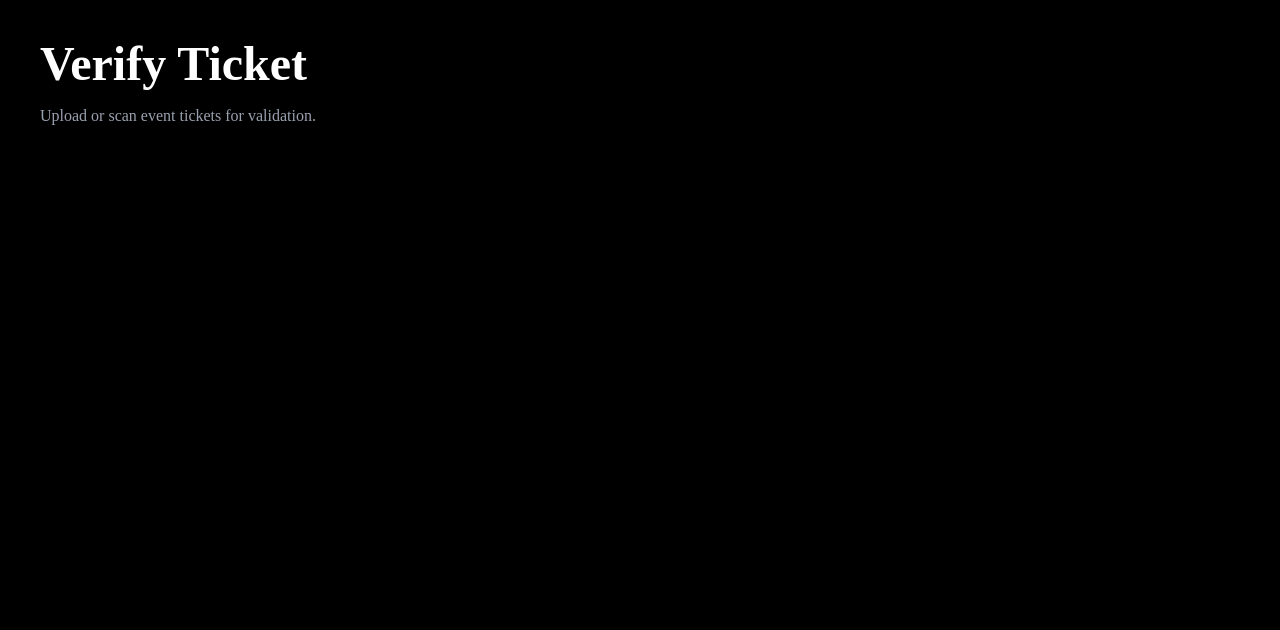
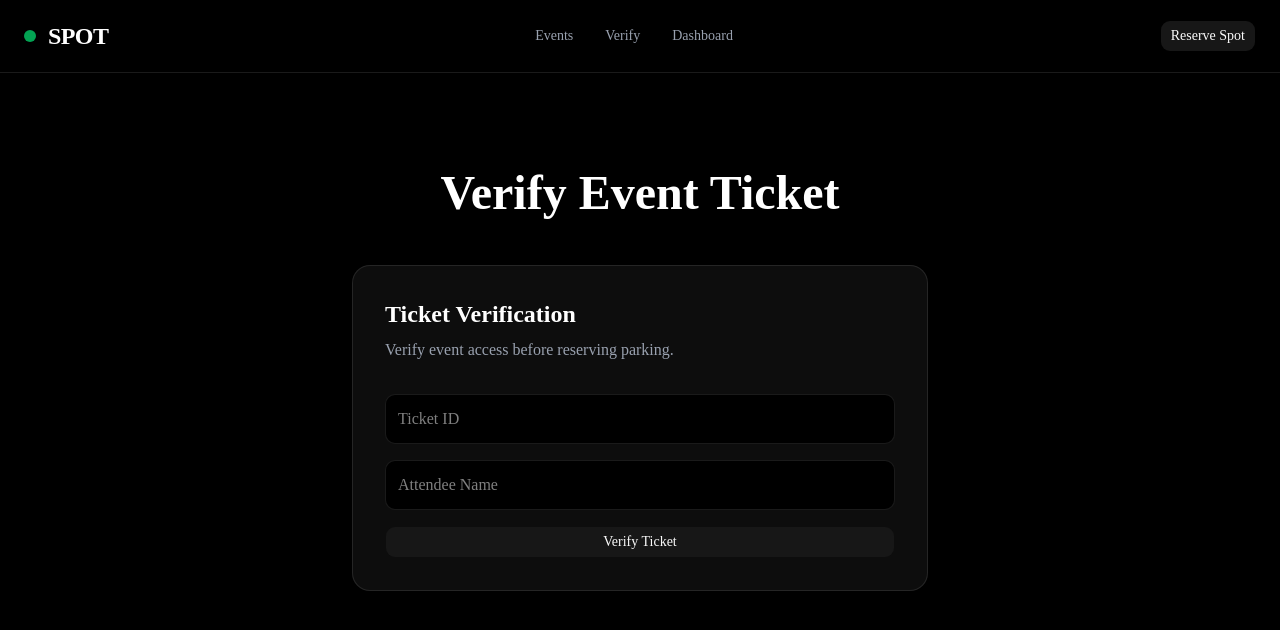
Before and after one commit to Ayush-Iyer1611/spot, a Next.js app: page /verify in a window 1280 px wide. Shown: the top 630 px of the page. Built offline with nearby package versions, Linux system fonts and the light colour scheme.

Commit message:
Built ticket verification workflow

```diff
--- a/app/verify/page.tsx
+++ b/app/verify/page.tsx
@@ -1,13 +1,20 @@
+import Navbar from "@/components/landing/navbar";
+import TicketVerification from "@/components/verify/TicketVerification";
+
 export default function VerifyPage() {
   return (
-    <main className="min-h-screen bg-black text-white p-10">
-      <h1 className="text-5xl font-bold">
-        Verify Ticket
-      </h1>
+    <main className="min-h-screen bg-black text-white">
 
-      <p className="mt-4 text-gray-400">
-        Upload or scan event tickets for validation.
-      </p>
+      <Navbar />
+
+      <section className="mx-auto max-w-7xl px-6 py-24">
+
+        <h1 className="mb-12 text-center text-5xl font-bold">
+          Verify Event Ticket
+        </h1>
+
+        <TicketVerification />
+      </section>
     </main>
   );
 }
--- /dev/null
+++ b/components/verify/TicketVerification.tsx
@@ -0,0 +1,78 @@
+"use client";
+
+import { useState } from "react";
+import Link from "next/link";
+import { Button } from "@/components/ui/button";
+
+export default function TicketVerification() {
+  const [ticketId, setTicketId] = useState("");
+  const [name, setName] = useState("");
+  const [verified, setVerified] = useState(false);
+
+  const verifyTicket = () => {
+    if (
+      ticketId.toLowerCase() === "spot123" &&
+      name.toLowerCase() === "ayush"
+    ) {
+      setVerified(true);
+    } else {
+      alert("Ticket not found in guest list");
+    }
+  };
+
+  return (
+    <div className="mx-auto max-w-xl rounded-2xl border border-white/10 bg-white/5 p-8">
+
+      <h2 className="text-2xl font-bold">
+        Ticket Verification
+      </h2>
+
+      <p className="mt-2 text-gray-400">
+        Verify event access before reserving parking.
+      </p>
+
+      <div className="mt-8 space-y-4">
+
+        <input
+          placeholder="Ticket ID"
+          value={ticketId}
+          onChange={(e) => setTicketId(e.target.value)}
+          className="w-full rounded-lg border border-white/10 bg-black p-3"
+        />
+
+        <input
+          placeholder="Attendee Name"
+          value={name}
+          onChange={(e) => setName(e.target.value)}
+          className="w-full rounded-lg border border-white/10 bg-black p-3"
+        />
+
+        <Button
+          className="w-full"
+          onClick={verifyTicket}
+        >
+          Verify Ticket
+        </Button>
+      </div>
+
+      {verified && (
+        <div className="mt-8 rounded-xl border border-green-500/20 bg-green-500/10 p-4">
+
+          <p className="font-medium text-green-400">
+            ✓ Ticket Verified
+          </p>
+
+          <p className="mt-2 text-sm text-gray-300">
+            Eligible for parking reservation.
+          </p>
+
+          <Link href="/reserve">
+            <Button className="mt-4">
+              Continue
+            </Button>
+          </Link>
+        </div>
+      )}
+    </div>
+  );
+}
```
